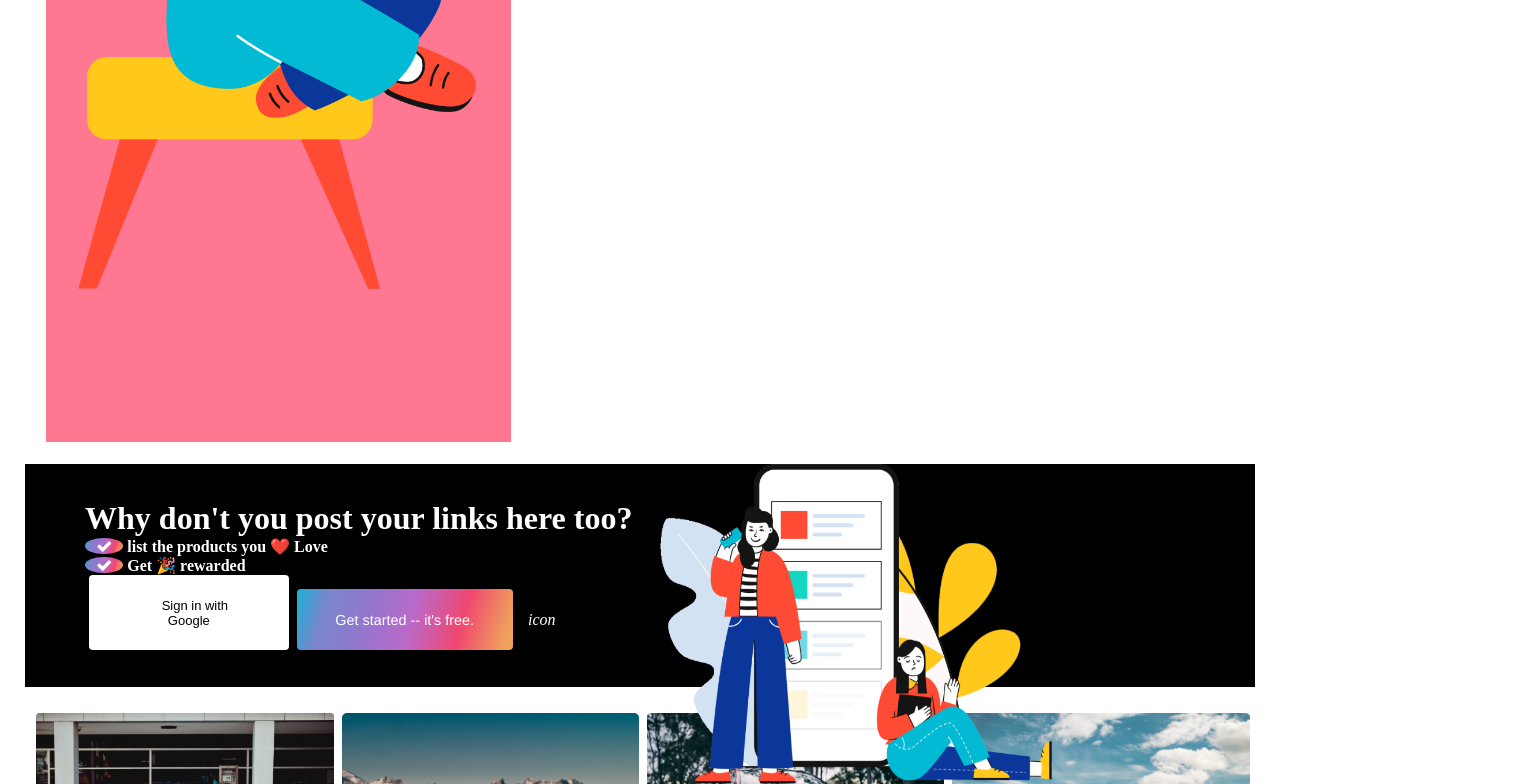
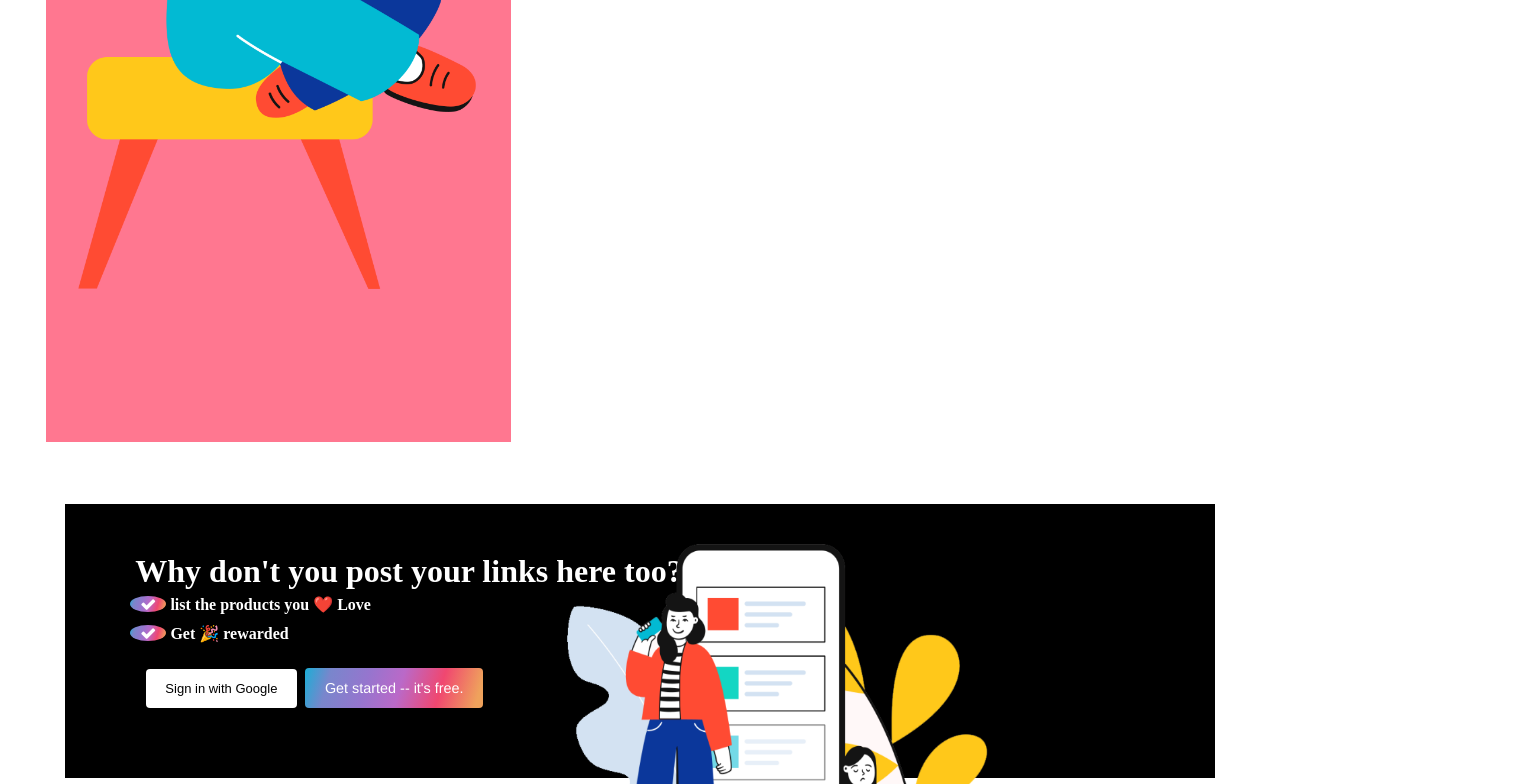
Before and after one commit to marouane-tabib/invitation_landing, a plain HTML site: page index.html in a window 1280 px wide. Shown: the part 2016-2800 px from the top of the page, 1528 px wide, since content can reach past the window. Drawn offline with Linux system fonts and the light colour scheme.

Commit message:
update 1.0

```diff
--- a/css/style.css
+++ b/css/style.css
@@ -170,7 +170,7 @@ input {
     flex-direction: column;
     background-color: black;
     padding: 4%;
-    width: 86em;
+    width: 84%;
     margin: 0% 0%;
 }
 
@@ -226,9 +226,11 @@ input {
     box-sizing: border-box;
 }
 
+.second h4{
+    padding: 5px;
+}
 
-
-button {
+.botton1{
     position: relative;
     padding: 12px 2%;
     margin-left: 4px;
@@ -253,11 +255,26 @@ button {
     position: relative;
     background-color: black;
     color: white;
-    padding: 3%;
-    position: re;
+    padding: 4%;
+    margin: 40px;
 }
-
+.botton2{
+    position: relative;
+    padding: 12px 2%;
+    margin-left: 4px;
+    font-family: 'Franklin Gothic Medium', 'Arial Narrow', Arial, sans-serif;
+    color: white;
+    /* background: radial-gradient(circle at 30% 107%, #fdf497 0%, #fdf497 5%, #fd5949 45%,#d6249f 60%,#285AEB 90%); */
+    background: linear-gradient(106.2deg, rgb(0, 186, 217) -4.3%, rgb(121, 134, 204) 14.1%, rgb(150, 117, 206) 34.7%, rgb(186, 105, 200) 53%, rgb(240, 71, 112) 74.7%, rgb(239, 162, 92) 95.6%);
+    border-width: 3%;
+    border-radius: 4px;
+    font-size: 0.9em;
+}
+.signin{
+    padding: 2%;
+}
 .google {
+    padding: 12px 2%;
     background: rgb(255, 255, 255);
     color: black;
     font-family: Arial, Helvetica, sans-serif;
@@ -266,19 +283,13 @@ button {
 
 .img2 {
     position: absolute;
-    top: 0;
+    top: 40px;
     right: 15%;
-    height: 20em;
-    width: 30em;
+    height: 23em;
+    width: 35em;
 }
 
-.googleimg {
-
-    height: 20px;
-    width: 20px;
-}
-
-.fa {
+.fa{
     background: rgb(255, 255, 255);
     color: rgb(0, 0, 0);
     border: 15%;
--- a/index.html
+++ b/index.html
@@ -45,7 +45,7 @@
                               <input class="findtxt" id="search" type="search" placeholder="Find promo codes" autofocus
                                   required />
                           </div>
-                          <button class="botton" type="button">Get started -- it's free.</button>
+                          <button class="botton1" type="button">Get started -- it's free.</button>
                       </div>
 
 
@@ -125,7 +125,7 @@
                   <div class="second">
 
                       <h1>Why don't you post your links here too?</h1>
-                      <h4>
+                      <h4 >
                           <i class="fa fa-check" aria-hidden="true"> </i> list the products you &#10084;&#65039; Love
                       </h4>
                       <h4>
@@ -135,10 +135,9 @@
                   </div>
                   <div class="sign-explore">
                       <div class="signin">
-                          <button class="google" type="button"><i class="fa-solid fa-user"></i></i>Sign in with Google</button>
+                          <button class="google" type="button"></i>Sign in with Google</button>
 
-                          <button class="botton" type="button">Get started -- it's free.</button>
-                          <i class="material-icons">icon</i>
+                          <button class="botton2" type="button">Get started -- it's free.</button>
 
                       </div>
 
```
